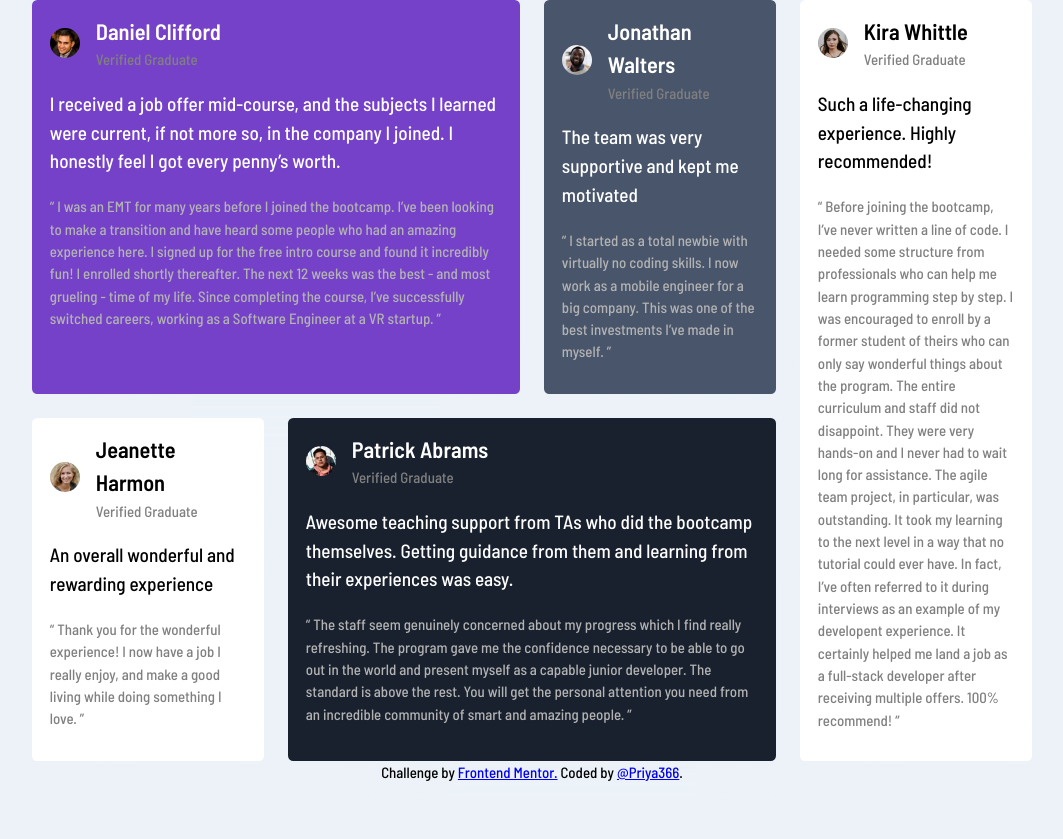
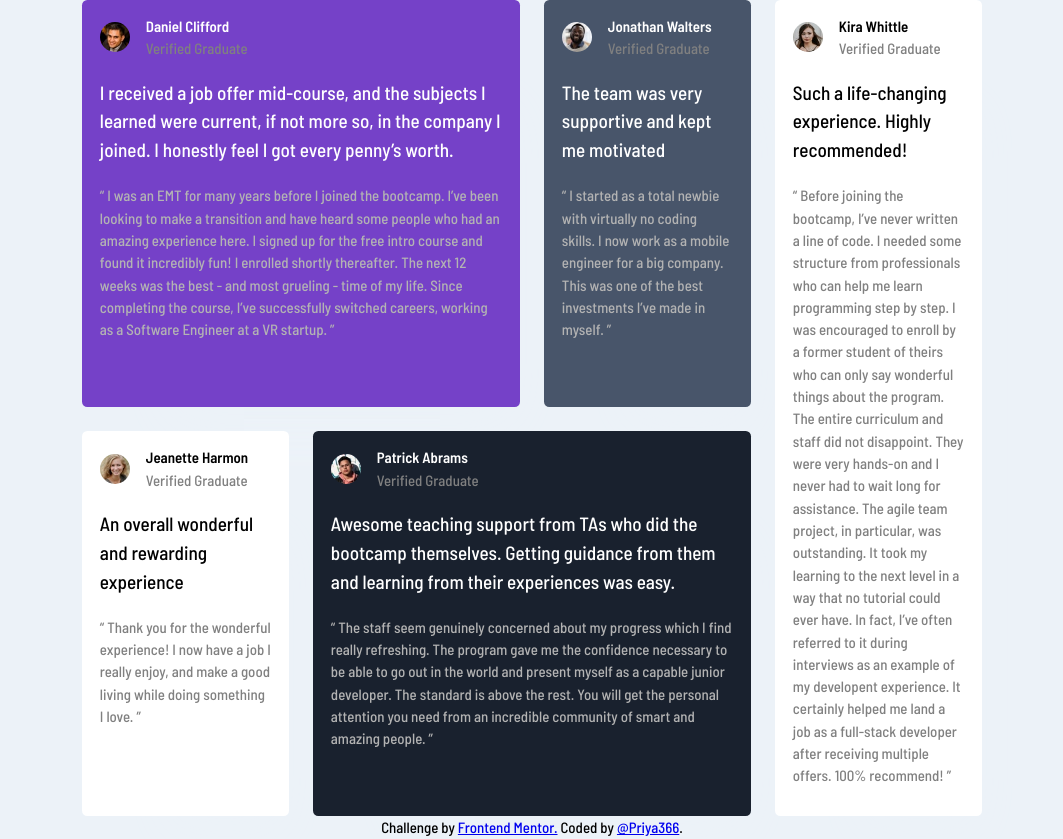
Before and after one commit to Priya366/testimonials-grid-section-main, a plain HTML site: page index.html in a window 1280 px wide. Shown: the whole page, without its empty margins (108-1171 px from the left). Before the commit the page ends 800 px from the top, so only its background shows below. Drawn offline with Linux system fonts and the light colour scheme.

Commit message:
Changed font of heading one and display body flex

```diff
--- a/css/style.css
+++ b/css/style.css
@@ -32,7 +32,7 @@
 .profile-person-name {
     margin: 0;
     color: var(--clr-text-primary);
-    font-weight: var(--fw-bold);
+    font-size: var(--fs-body);
 }
 
 .profile-person-qualification {
@@ -70,6 +70,10 @@ body {
     font-weight: var(--fw-medium);
     background-color: var(--clr-container-bg);
     line-height: 1.5;
+    display: flex;
+    justify-content: center;
+    align-items: center;
+    flex-direction: column;
     min-height: 100vh;
 }
 
```
